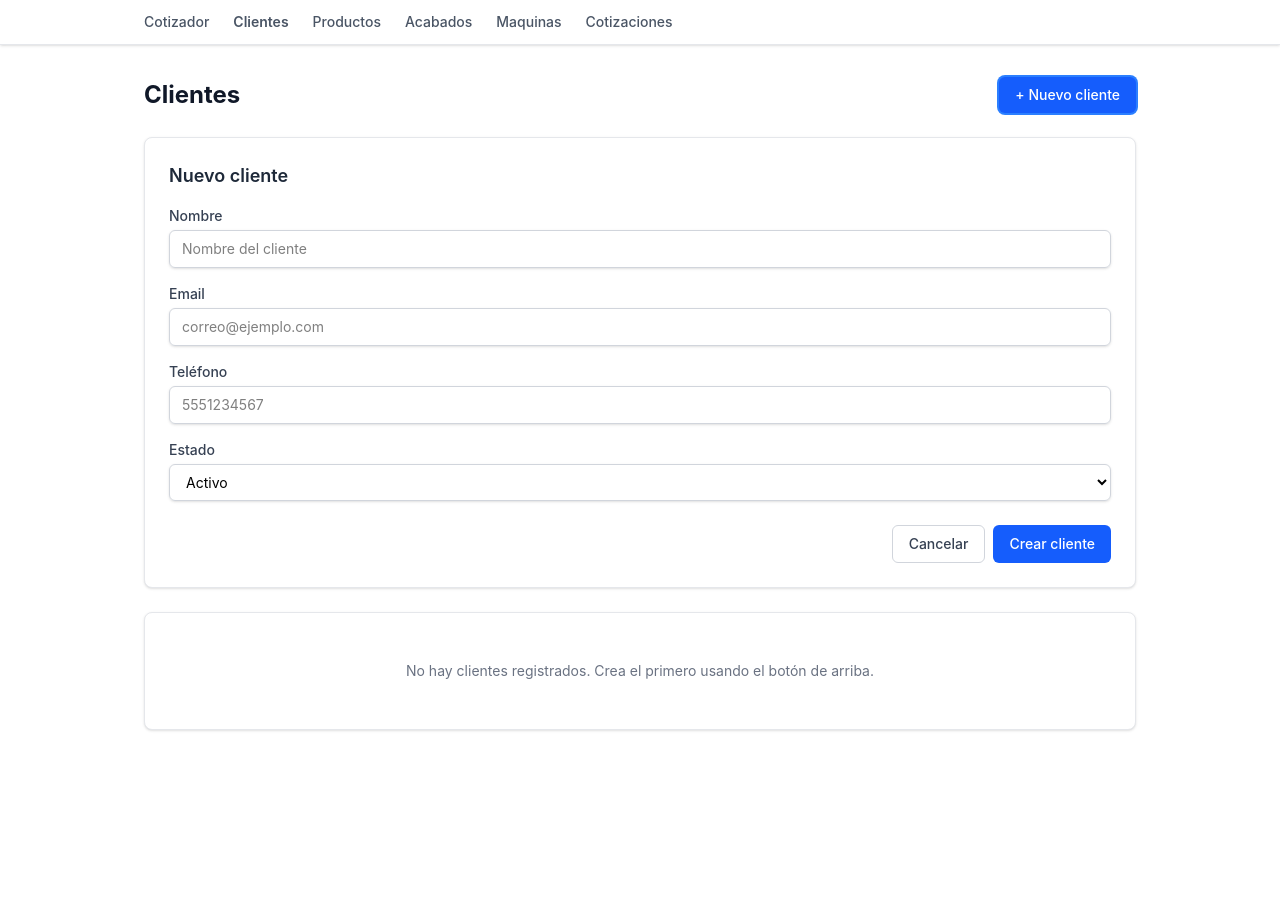
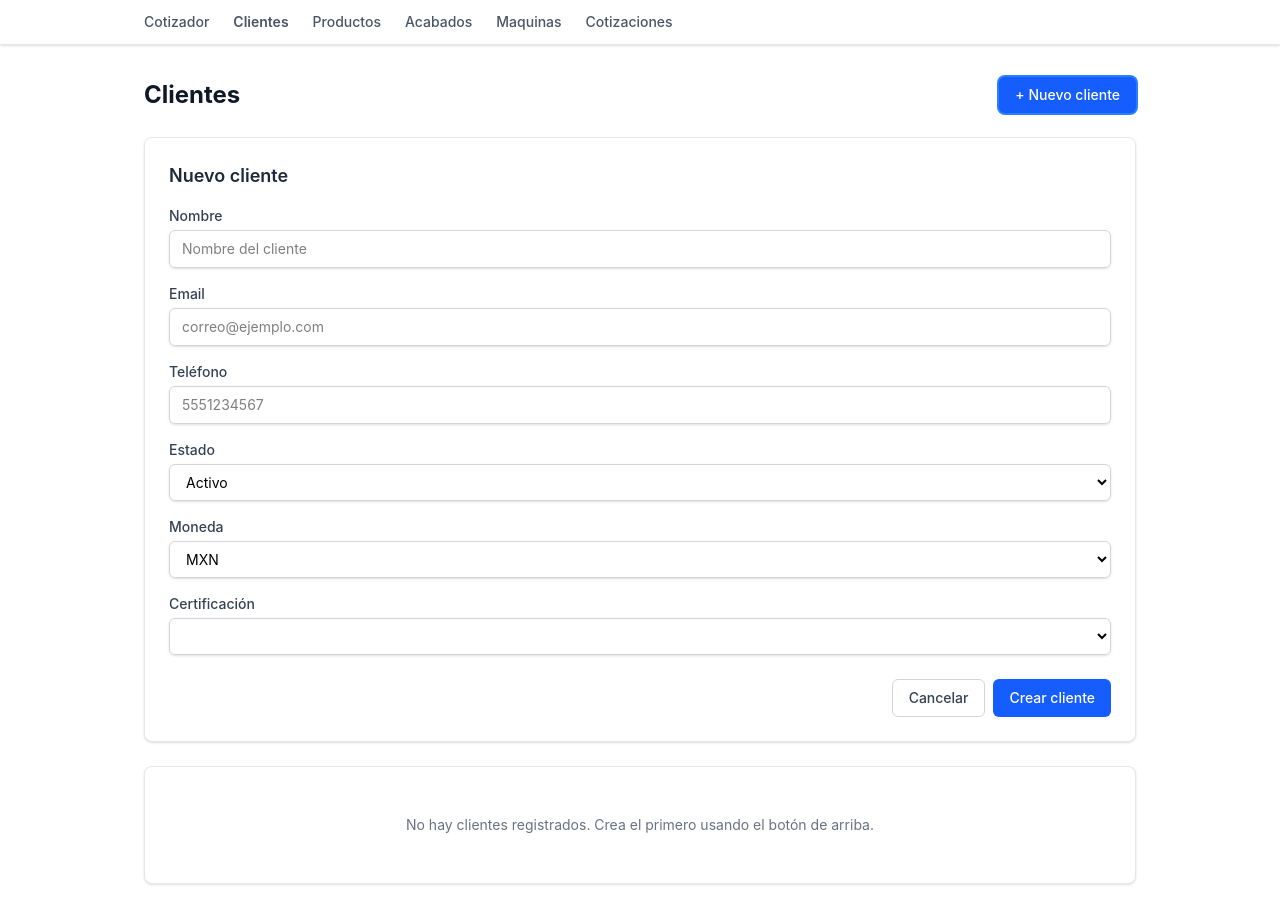
Before and after one commit to denuxs/quoter, a Vue app: page /clientes in a window 1280 px wide. Both pictures are taken after a click on the button "+ Nuevo cliente". Before the commit the page ends 800 px from the top, so only its background shows below. Built offline with nearby package versions, Linux system fonts and the light colour scheme.

Commit message:
Add moneda and certificacion fields to ClienteFor

```diff
--- a/src/components/clientes/ClienteForm.vue
+++ b/src/components/clientes/ClienteForm.vue
@@ -15,17 +15,39 @@ const estadoOpciones = [
   { value: 'inactivo', label: 'Inactivo' },
 ]
 
+const monedas = [
+  { value: 'MXN', label: 'MXN' },
+  { value: 'USD', label: 'USD' },
+  { value: 'EUR', label: 'EUR' },
+]
+
+const certificaciones = [
+  { value: 'ISO 9001:2015', label: 'ISO 9001:2015' },
+  { value: 'ISO 14001:2015', label: 'ISO 14001:2015' },
+  { value: 'ISO 22000:2015', label: 'ISO 22000:2015' },
+  { value: 'ISO 27001:2015', label: 'ISO 27001:2015' },
+  { value: 'ISO 31000:2015', label: 'ISO 31000:2015' },
+  { value: 'ISO 37001:2015', label: 'ISO 37001:2015' },
+  { value: 'ISO 45001:2015', label: 'ISO 45001:2015' },
+  { value: 'ISO 50001:2015', label: 'ISO 50001:2015' },
+  { value: 'ISO 55001:2015', label: 'ISO 55001:2015' },
+]
+
 const form = reactive({
   nombre: '',
   email: '',
   telefono: '',
   estado: 'activo',
+  moneda: 'MXN',
+  certificacion: '',
 })
 
 const errores = reactive({
   nombre: '',
   email: '',
   telefono: '',
+  moneda: '',
+  certificacion: '',
 })
 
 watch(
@@ -36,15 +58,21 @@ watch(
       form.email = cliente.email
       form.telefono = cliente.telefono
       form.estado = cliente.estado
+      form.moneda = cliente.moneda
+      form.certificacion = cliente.certificacion
     } else {
       form.nombre = ''
       form.email = ''
       form.telefono = ''
       form.estado = 'activo'
+      form.moneda = 'MXN'
+      form.certificacion = ''
     }
     errores.nombre = ''
     errores.email = ''
     errores.telefono = ''
+    errores.moneda = ''
+    errores.certificacion = ''
   },
   { immediate: true },
 )
@@ -55,6 +83,8 @@ function validar() {
   errores.nombre = ''
   errores.email = ''
   errores.telefono = ''
+  errores.moneda = ''
+  errores.certificacion = ''
 
   if (!form.nombre.trim()) {
     errores.nombre = 'El nombre es obligatorio.'
@@ -74,6 +104,16 @@ function validar() {
     valido = false
   }
 
+  if (!form.moneda) {
+    errores.moneda = 'Selecciona una moneda.'
+    valido = false
+  }
+
+  if (!form.certificacion) {
+    errores.certificacion = 'Selecciona una certificación.'
+    valido = false
+  }
+
   return valido
 }
 
@@ -84,6 +124,8 @@ function handleSubmit() {
     email: form.email.trim(),
     telefono: form.telefono.trim(),
     estado: form.estado,
+    moneda: form.moneda,
+    certificacion: form.certificacion,
   })
 }
 </script>
@@ -142,6 +184,38 @@ function handleSubmit() {
       </select>
     </div>
 
+    <div>
+      <label class="block text-sm font-medium text-gray-700 mb-1" for="moneda">Moneda</label>
+      <select
+        id="moneda"
+        v-model="form.moneda"
+        class="w-full rounded-md border border-gray-300 px-3 py-2 text-sm shadow-sm focus:border-blue-500 focus:outline-none focus:ring-1 focus:ring-blue-500"
+      >
+        <option v-for="op in monedas" :key="op.value" :value="op.value">
+          {{ op.label }}
+        </option>
+      </select>
+      <p v-if="errores.moneda" class="mt-1 text-xs text-red-600">{{ errores.moneda }}</p>
+    </div>
+
+    <div>
+      <label class="block text-sm font-medium text-gray-700 mb-1" for="certificacion"
+        >Certificación</label
+      >
+      <select
+        id="certificacion"
+        v-model="form.certificacion"
+        class="w-full rounded-md border border-gray-300 px-3 py-2 text-sm shadow-sm focus:border-blue-500 focus:outline-none focus:ring-1 focus:ring-blue-500"
+      >
+        <option v-for="op in certificaciones" :key="op.value" :value="op.value">
+          {{ op.label }}
+        </option>
+      </select>
+      <p v-if="errores.certificacion" class="mt-1 text-xs text-red-600">
+        {{ errores.certificacion }}
+      </p>
+    </div>
+
     <div class="flex justify-end gap-2 pt-2">
       <button
         type="button"
```
